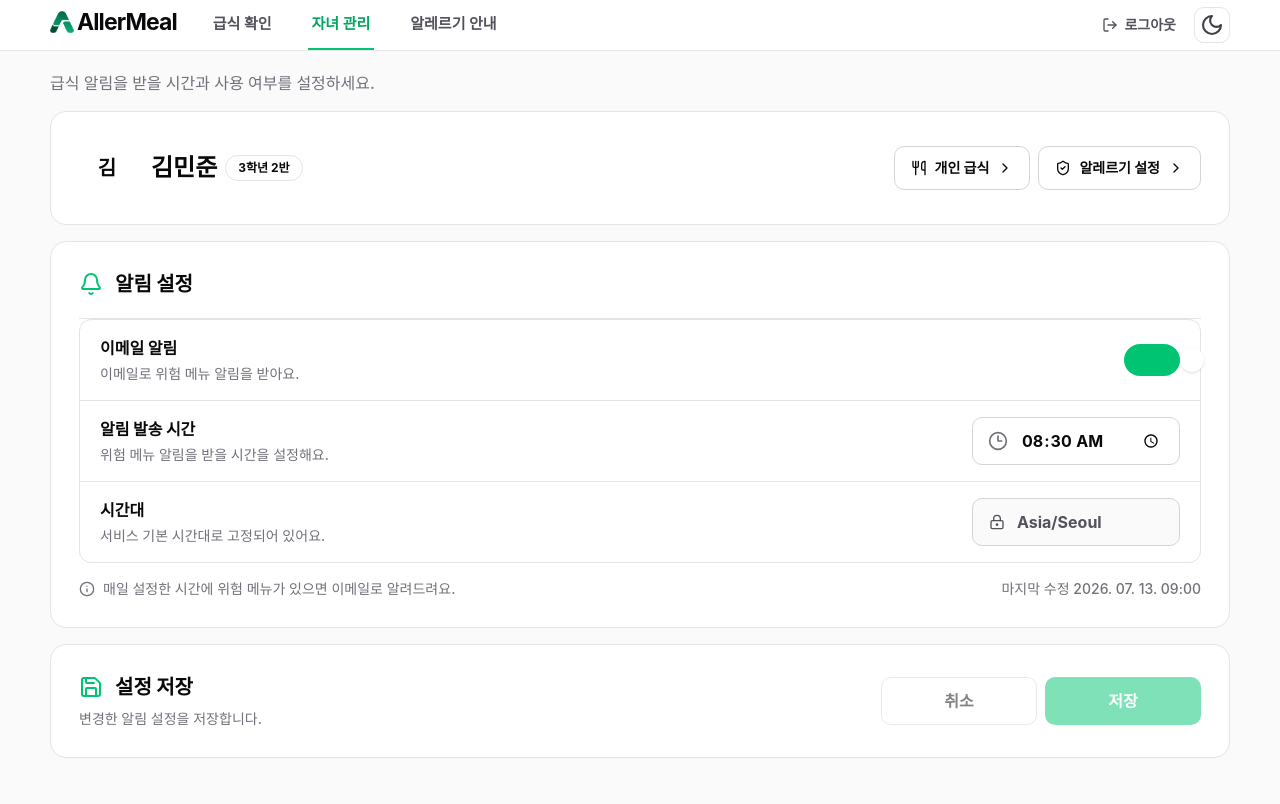
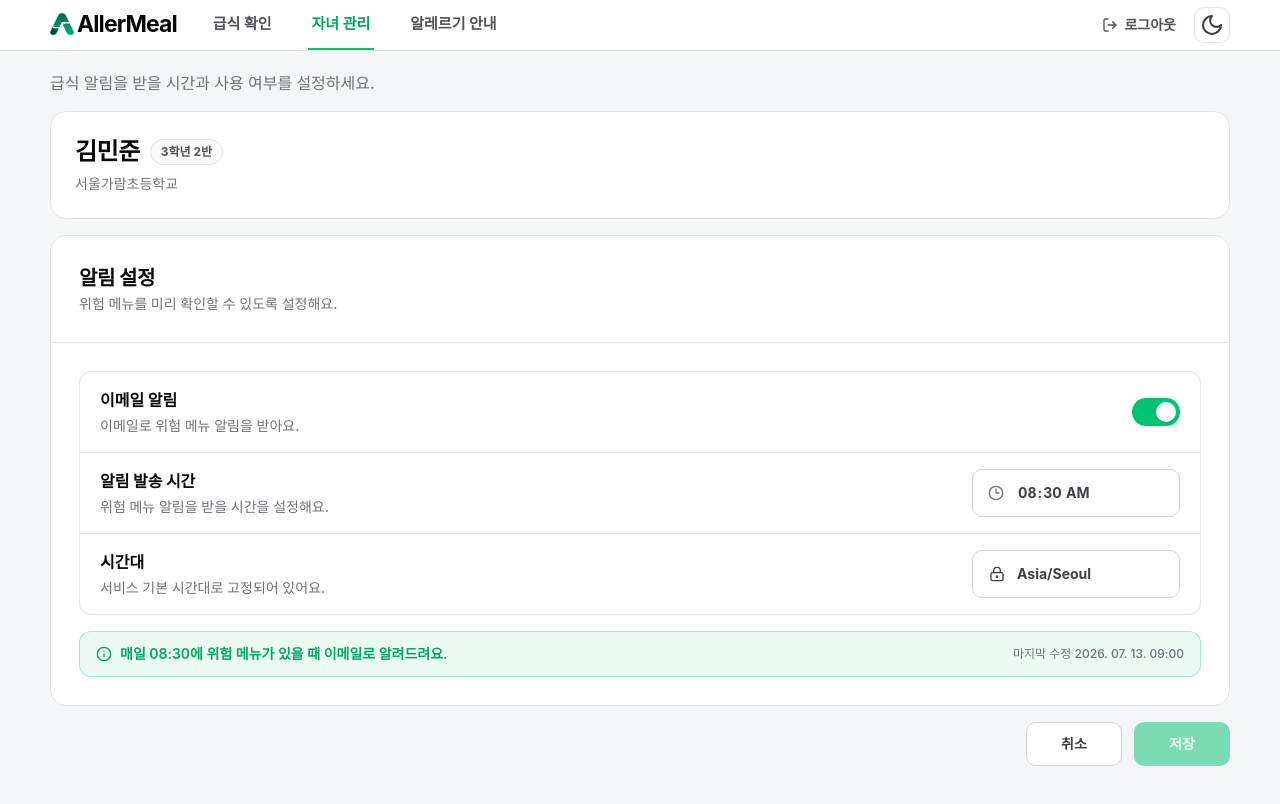
Before and after one commit to wowddok99/aller-meal-fe, a Next.js app: page /children/8f3a0000-0000-4000-8000-000000000001/notification-preference in a window 1280 px wide. Shown: the top 804 px of the page. Built offline with nearby package versions, Linux system fonts and the light colour scheme; a web font is replaced by a local one.

Commit message:
feat: 알림 설정 화면 사용성 개선
- 알림 수신 설정의 자녀 정보와 입력 컨트롤을 정리
- 저장 및 미저장 변경 이탈 흐름을 추가
- 공통 헤더 로고 정렬을 조정

```diff
--- a/src/components/member/child-notification-preference-form.tsx
+++ b/src/components/member/child-notification-preference-form.tsx
@@ -2,25 +2,22 @@
 
 import {
   AlertTriangle,
-  Bell,
   CheckCircle2,
-  ChevronRight,
   Clock3,
   Info,
   LoaderCircle,
   LockKeyhole,
   RefreshCw,
-  Save,
-  ShieldCheck,
-  Utensils,
 } from "lucide-react";
 import Link from "next/link";
+import { useRouter } from "next/navigation";
 import { useCallback, useEffect, useMemo, useState } from "react";
 import {
   ChildNotificationPreference,
   ChildProfile,
   getChild,
   getChildNotificationPreference,
+  getSchool,
   MemberApiError,
   updateChildNotificationPreference,
 } from "@/lib/member-api";
@@ -60,7 +57,9 @@ function formatDateTime(value?: string) {
 }
 
 export function ChildNotificationPreferenceForm({ childId }: { childId: string }) {
+  const router = useRouter();
   const [child, setChild] = useState<ChildProfile | null>(null);
+  const [schoolName, setSchoolName] = useState("");
   const [preference, setPreference] = useState<ChildNotificationPreference | null>(null);
   const [form, setForm] = useState<FormValue>({ emailEnabled: false, notificationTime: DEFAULT_TIME });
   const [saved, setSaved] = useState<FormValue>({ emailEnabled: false, notificationTime: DEFAULT_TIME });
@@ -69,6 +68,7 @@ export function ChildNotificationPreferenceForm({ childId }: { childId: string }
   const [saving, setSaving] = useState(false);
   const [saveError, setSaveError] = useState("");
   const [notice, setNotice] = useState("");
+  const [leaveConfirmOpen, setLeaveConfirmOpen] = useState(false);
 
   const load = useCallback(async () => {
     setLoading(true);
@@ -76,6 +76,12 @@ export function ChildNotificationPreferenceForm({ childId }: { childId: string }
     try {
       const profile = await getChild(childId);
       setChild(profile);
+      try {
+        const school = await getSchool(profile.schoolId);
+        setSchoolName(school.name);
+      } catch {
+        setSchoolName("");
+      }
       try {
         const result = await getChildNotificationPreference(childId);
         const next = {
@@ -112,14 +118,18 @@ export function ChildNotificationPreferenceForm({ childId }: { childId: string }
     [form, saved],
   );
 
+  useEffect(() => {
+    if (!dirty) return;
+    const preventUnload = (event: BeforeUnloadEvent) => {
+      event.preventDefault();
+      event.returnValue = "";
+    };
+    window.addEventListener("beforeunload", preventUnload);
+    return () => window.removeEventListener("beforeunload", preventUnload);
+  }, [dirty]);
+
   function updateForm(next: Partial<FormValue>) {
     setForm((current) => ({ ...current, ...next }));
-    setSaveError("");
-    setNotice("");
-  }
-
-  function reset() {
-    setForm(saved);
     setSaveError("");
     setNotice("");
   }
@@ -156,6 +166,27 @@ export function ChildNotificationPreferenceForm({ childId }: { childId: string }
     }
   }
 
+  function requestLeave() {
+    if (dirty) {
+      setLeaveConfirmOpen(true);
+      return;
+    }
+    navigateAway();
+  }
+
+  function leaveWithoutSaving() {
+    setLeaveConfirmOpen(false);
+    navigateAway();
+  }
+
+  function navigateAway() {
+    if (window.history.length > 1) {
+      router.back();
+      return;
+    }
+    router.push(`/children/${childId}`);
+  }
+
   if (loading) {
     return (
       <div className="mx-auto flex min-h-80 max-w-[1220px] items-center justify-center px-5 text-sm font-bold text-zinc-500">
@@ -186,59 +217,73 @@ export function ChildNotificationPreferenceForm({ childId }: { childId: string }
 
   if (!child) return null;
 
+  const notificationSummary = form.emailEnabled
+    ? `매일 ${form.notificationTime}에 위험 메뉴가 있을 때 이메일로 알려드려요.`
+    : "이메일 알림이 꺼져 있어요. 켜면 위험 메뉴를 미리 알려드릴게요.";
+
   return (
     <div className="mx-auto flex w-full max-w-[1220px] flex-col gap-4 px-5 pb-12 pt-5">
+      <h1 className="sr-only">알림 설정</h1>
       <p className="text-base font-medium leading-6 text-zinc-500 dark:text-zinc-400">급식 알림을 받을 시간과 사용 여부를 설정하세요.</p>
 
-      <section className="flex flex-col gap-5 rounded-2xl border border-zinc-200 bg-white p-5 md:p-7 lg:flex-row lg:items-center lg:justify-between dark:border-zinc-800 dark:bg-[#101419]">
-        <div className="flex items-center gap-4">
-          <span className="flex h-14 w-14 shrink-0 items-center justify-center rounded-full bg-mint-50 text-xl font-extrabold text-mint-700 dark:bg-mint-950/30 dark:text-mint-300">{child.name.slice(0, 1)}</span>
-          <div>
-            <div className="flex flex-wrap items-center gap-2">
-              <h1 className="text-2xl font-extrabold">{child.name}</h1>
-              <span className="rounded-full border border-zinc-200 px-3 py-1 text-xs font-bold dark:border-zinc-700">{child.grade}학년 {child.classNumber}반</span>
-            </div>
+      <section className="rounded-2xl border border-zinc-200 bg-white p-5 md:p-6 dark:border-zinc-800 dark:bg-[#101419]">
+        <div>
+          <div className="flex flex-wrap items-center gap-2.5">
+            <h2 className="text-2xl font-extrabold tracking-[-0.02em]">{child.name}</h2>
+            <span className="rounded-full border border-zinc-200 bg-zinc-50 px-2.5 py-1 text-xs font-bold text-zinc-600 dark:border-zinc-700 dark:bg-zinc-900 dark:text-zinc-300">{child.grade}학년 {child.classNumber}반</span>
           </div>
-        </div>
-        <div className="flex flex-col gap-2 sm:flex-row">
-          <Link href={`/children/${childId}/meals`} className="inline-flex h-11 items-center justify-center gap-2 rounded-[10px] border border-zinc-300 px-4 text-sm font-bold dark:border-zinc-700"><Utensils className="h-4 w-4" /> 개인 급식 <ChevronRight className="h-4 w-4" /></Link>
-          <Link href={`/children/${childId}/allergens`} className="inline-flex h-11 items-center justify-center gap-2 rounded-[10px] border border-zinc-300 px-4 text-sm font-bold dark:border-zinc-700"><ShieldCheck className="h-4 w-4" /> 알레르기 설정 <ChevronRight className="h-4 w-4" /></Link>
+          {schoolName && <p className="mt-1.5 text-sm font-medium text-zinc-500 dark:text-zinc-400">{schoolName}</p>}
         </div>
       </section>
 
       {notice && <div role="status" className="flex items-center gap-2 rounded-xl border border-mint-200 bg-mint-50 px-4 py-3 text-sm font-bold text-mint-700 dark:border-mint-900 dark:bg-mint-950/30 dark:text-mint-300"><CheckCircle2 className="h-4 w-4" /> {notice}</div>}
 
-      <section className="rounded-2xl border border-zinc-200 bg-white p-5 md:p-7 dark:border-zinc-800 dark:bg-[#101419]">
-        <div className="flex items-center gap-3 border-b border-zinc-200 pb-5 dark:border-zinc-800">
-          <Bell className="h-6 w-6 text-mint-500" /><h2 className="text-xl font-extrabold">알림 설정</h2>
+      <section className="overflow-hidden rounded-2xl border border-zinc-200 bg-white dark:border-zinc-800 dark:bg-[#101419]">
+        <div className="border-b border-zinc-200 p-5 md:p-7 dark:border-zinc-800">
+          <div><h2 className="text-xl font-extrabold tracking-[-0.02em]">알림 설정</h2><p className="mt-0.5 text-sm font-medium text-zinc-500 dark:text-zinc-400">위험 메뉴를 미리 확인할 수 있도록 설정해요.</p></div>
         </div>
-        <div className="divide-y divide-zinc-200 rounded-xl border border-zinc-200 dark:divide-zinc-800 dark:border-zinc-800">
+        <div className="p-5 md:p-7">
+        <div className="divide-y divide-zinc-200 overflow-hidden rounded-xl border border-zinc-200 dark:divide-zinc-800 dark:border-zinc-800">
           <div className="flex min-h-20 items-center justify-between gap-5 p-4 md:px-5">
             <div><h3 className="font-extrabold">이메일 알림</h3><p className="mt-1 text-sm font-medium text-zinc-500">이메일로 위험 메뉴 알림을 받아요.</p></div>
-            <button type="button" role="switch" aria-checked={form.emailEnabled} aria-label="이메일 알림 사용" onClick={() => updateForm({ emailEnabled: !form.emailEnabled })} disabled={saving} className={`relative h-8 w-14 shrink-0 rounded-full transition-colors ${form.emailEnabled ? "bg-mint-500" : "bg-zinc-300 dark:bg-zinc-700"}`}><span className={`absolute top-1 h-6 w-6 rounded-full bg-white shadow transition-transform ${form.emailEnabled ? "translate-x-7" : "translate-x-1"}`} /></button>
+            <button type="button" role="switch" aria-checked={form.emailEnabled} aria-label="이메일 알림 사용" onClick={() => updateForm({ emailEnabled: !form.emailEnabled })} disabled={saving} className={`relative h-7 w-12 shrink-0 rounded-full transition-colors focus:outline-none focus-visible:ring-2 focus-visible:ring-mint-500 focus-visible:ring-offset-2 disabled:cursor-not-allowed disabled:opacity-50 ${form.emailEnabled ? "bg-mint-500" : "bg-zinc-300 dark:bg-zinc-700"}`}><span className={`absolute left-1 top-1 h-5 w-5 rounded-full bg-white shadow-sm transition-transform ${form.emailEnabled ? "translate-x-5" : "translate-x-0"}`} /></button>
           </div>
           <label className="flex min-h-20 flex-col justify-between gap-3 p-4 md:flex-row md:items-center md:px-5">
             <span><span className="block font-extrabold">알림 발송 시간</span><span className="mt-1 block text-sm font-medium text-zinc-500">위험 메뉴 알림을 받을 시간을 설정해요.</span></span>
-            <span className="relative block w-full md:w-52"><Clock3 className="pointer-events-none absolute left-4 top-1/2 h-5 w-5 -translate-y-1/2 text-zinc-500" /><input type="time" value={form.notificationTime} onChange={(event) => updateForm({ notificationTime: event.target.value })} disabled={saving || !form.emailEnabled} required className="h-12 w-full rounded-[10px] border border-zinc-300 bg-transparent pl-12 pr-4 font-bold outline-none focus:border-mint-500 focus:ring-2 focus:ring-mint-500/20 disabled:cursor-not-allowed disabled:opacity-50 dark:border-zinc-700" /></span>
+            <span className="relative block w-full md:w-52"><Clock3 className="pointer-events-none absolute left-4 top-1/2 h-4 w-4 -translate-y-1/2 text-zinc-500" /><input type="time" value={form.notificationTime} onChange={(event) => updateForm({ notificationTime: event.target.value })} disabled={saving || !form.emailEnabled} required className="h-12 w-full appearance-none rounded-[10px] border border-zinc-300 bg-white pl-11 pr-4 text-sm font-bold text-zinc-700 outline-none focus:border-mint-500 focus:ring-2 focus:ring-mint-500/20 disabled:cursor-not-allowed disabled:opacity-50 [&::-webkit-calendar-picker-indicator]:opacity-0 dark:border-zinc-700 dark:bg-[#0b0f13] dark:text-zinc-200" /></span>
           </label>
           <div className="flex min-h-20 flex-col justify-between gap-3 p-4 md:flex-row md:items-center md:px-5">
             <div><h3 className="font-extrabold">시간대</h3><p className="mt-1 text-sm font-medium text-zinc-500">서비스 기본 시간대로 고정되어 있어요.</p></div>
-            <div className="flex h-12 w-full items-center gap-3 rounded-[10px] border border-zinc-300 bg-zinc-50 px-4 font-bold text-zinc-600 md:w-52 dark:border-zinc-700 dark:bg-zinc-950/50 dark:text-zinc-300"><LockKeyhole className="h-4 w-4" /> {FIXED_TIMEZONE}</div>
+            <div className="flex h-12 w-full items-center gap-3 rounded-[10px] border border-zinc-300 bg-white px-4 text-sm font-bold text-zinc-700 md:w-52 dark:border-zinc-700 dark:bg-[#0b0f13] dark:text-zinc-200"><LockKeyhole className="h-4 w-4 shrink-0" /> <span>{FIXED_TIMEZONE}</span></div>
           </div>
         </div>
-        <div className="mt-4 flex flex-col gap-3 text-sm font-medium text-zinc-500 md:flex-row md:items-center md:justify-between">
-          <p className="flex items-start gap-2"><Info className="mt-0.5 h-4 w-4 shrink-0" /> 매일 설정한 시간에 위험 메뉴가 있으면 이메일로 알려드려요.</p>
-          <p>마지막 수정 {formatDateTime(preference?.updatedAt)}</p>
+        <div className={`mt-4 flex flex-col gap-2 rounded-xl border px-4 py-3 text-sm font-semibold md:flex-row md:items-center md:justify-between ${form.emailEnabled ? "border-mint-500/30 bg-mint-500/[0.08] text-mint-600 dark:border-mint-500/30 dark:bg-mint-500/10 dark:text-mint-400" : "border-zinc-200 bg-zinc-50 text-zinc-600 dark:border-zinc-800 dark:bg-zinc-950/40 dark:text-zinc-300"}`}>
+          <p className="flex items-start gap-2"><Info className="mt-0.5 h-4 w-4 shrink-0" /> {notificationSummary}</p>
+          <p className="shrink-0 text-xs font-medium text-zinc-500 dark:text-zinc-400">마지막 수정 {formatDateTime(preference?.updatedAt)}</p>
+        </div>
         </div>
       </section>
 
-      <section className="flex flex-col gap-5 rounded-2xl border border-zinc-200 bg-white p-5 md:flex-row md:items-center md:justify-between md:p-7 dark:border-zinc-800 dark:bg-[#101419]">
-        <div><div className="flex items-center gap-3"><Save className="h-6 w-6 text-mint-500" /><h2 className="text-xl font-extrabold">설정 저장</h2></div><p className="mt-2 text-sm font-medium text-zinc-500">변경한 알림 설정을 저장합니다.</p>{saveError && <p role="alert" className="mt-2 flex items-center gap-2 text-sm font-bold text-red-600 dark:text-red-400"><AlertTriangle className="h-4 w-4" /> {saveError}</p>}</div>
-        <div className="grid grid-cols-2 gap-2 md:min-w-80">
-          <button type="button" onClick={reset} disabled={saving || !dirty} className="h-12 rounded-[10px] border border-zinc-300 px-6 font-bold disabled:cursor-not-allowed disabled:opacity-50 dark:border-zinc-700">취소</button>
-          <button type="button" onClick={() => void save()} disabled={saving || !dirty} className="inline-flex h-12 items-center justify-center gap-2 rounded-[10px] bg-mint-500 px-8 font-extrabold text-white disabled:cursor-not-allowed disabled:opacity-50">{saving && <LoaderCircle className="h-4 w-4 animate-spin" />}{saving ? "저장 중" : "저장"}</button>
+      {saveError && <p role="alert" className="flex items-center gap-2 text-sm font-bold text-red-600 dark:text-red-400"><AlertTriangle className="h-4 w-4" /> {saveError}</p>}
+      <div className="flex justify-end">
+        <div className="grid w-full grid-cols-2 gap-3 md:flex md:w-auto">
+          <button type="button" onClick={requestLeave} disabled={saving} className="inline-flex h-11 w-full items-center justify-center rounded-[10px] border border-zinc-300 bg-white px-5 text-sm font-bold text-zinc-700 disabled:cursor-not-allowed disabled:opacity-50 md:w-24 dark:border-zinc-700 dark:bg-[#101419] dark:text-zinc-200">취소</button>
+          <button type="button" onClick={() => void save()} disabled={saving || !dirty} className="inline-flex h-11 w-full items-center justify-center gap-2 rounded-[10px] bg-mint-500 px-5 text-sm font-extrabold text-white disabled:cursor-not-allowed disabled:opacity-50 md:w-24">{saving && <LoaderCircle className="h-4 w-4 animate-spin" />}{saving ? "저장 중" : "저장"}</button>
         </div>
-      </section>
+      </div>
+
+      {leaveConfirmOpen && (
+        <div className="fixed inset-0 z-50 flex items-center justify-center bg-black/35 p-5" role="presentation">
+          <section role="alertdialog" aria-modal="true" aria-labelledby="leave-confirm-title" aria-describedby="leave-confirm-description" className="w-full max-w-sm rounded-2xl border border-zinc-200 bg-white p-6 shadow-xl shadow-black/10 dark:border-zinc-800 dark:bg-[#101419] dark:shadow-black/30">
+            <h2 id="leave-confirm-title" className="text-lg font-extrabold tracking-[-0.02em]">변경 사항을 저장하지 않고 나갈까요?</h2>
+            <p id="leave-confirm-description" className="mt-2 text-sm font-medium leading-6 text-zinc-500 dark:text-zinc-400">저장하지 않은 알림 설정은 반영되지 않습니다.</p>
+            <div className="mt-6 grid grid-cols-2 gap-3">
+              <button type="button" onClick={leaveWithoutSaving} className="h-11 rounded-[10px] border border-zinc-300 bg-white px-4 text-sm font-bold text-zinc-700 dark:border-zinc-700 dark:bg-[#101419] dark:text-zinc-200">나가기</button>
+              <button type="button" onClick={() => setLeaveConfirmOpen(false)} className="h-11 rounded-[10px] bg-mint-500 px-4 text-sm font-extrabold text-white">계속 편집</button>
+            </div>
+          </section>
+        </div>
+      )}
     </div>
   );
 }
--- a/src/components/member/member-shell.tsx
+++ b/src/components/member/member-shell.tsx
@@ -33,11 +33,11 @@ export function MemberShell({ children }: { children: React.ReactNode }) {
   }
 
   return (
-    <main className="min-h-[100dvh] overflow-x-hidden bg-zinc-50 text-zinc-950 dark:bg-canvas dark:text-zinc-50">
+    <main className="min-h-[100dvh] overflow-x-hidden bg-[#f4f6f8] text-zinc-950 dark:bg-canvas dark:text-zinc-50">
       <header className="border-b border-zinc-200 bg-white dark:border-zinc-900 dark:bg-[#06080b]">
         <nav className="mx-auto flex h-[50px] w-full max-w-[1220px] items-center justify-between px-5">
           <div className="flex h-full items-center gap-8">
-            <Link href="/" aria-label="AllerMeal 홈"><AllerMealLogo variant="full" /></Link>
+            <Link href="/" aria-label="AllerMeal 홈"><AllerMealLogo variant="full" className="relative top-[2px]" /></Link>
             <div className="hidden h-full items-center gap-8 md:flex">
               {links.map((link) => {
                 const active = link.href === "/children" ? pathname.startsWith("/children") : pathname === link.href;
--- a/src/components/public/public-page-index.tsx
+++ b/src/components/public/public-page-index.tsx
@@ -119,10 +119,10 @@ const pageLinks = [
     id: "11",
     title: "11_11_notification_preference",
     label: "알림 설정",
-    description: "자녀별 급식 알림 시간과 수신 여부를 설정하는 화면입니다.",
+    description: "상세 리뷰를 마치고 확정된 알림 설정 화면입니다.",
     href: "/children/preview/notification-preference",
-    status: "리뷰 필요",
-    icon: ClipboardCheck,
+    status: "완료",
+    icon: CheckCircle2,
   },
   {
     id: "12",
--- a/src/components/public/public-page-shell.tsx
+++ b/src/components/public/public-page-shell.tsx
@@ -20,7 +20,7 @@ export function PublicPageShell({ children, showHeader = true }: PublicPageShell
               className="flex shrink-0 items-center transition-opacity hover:opacity-90 active:opacity-80"
               aria-label="AllerMeal 홈"
             >
-              <AllerMealLogo variant="full" />
+              <AllerMealLogo variant="full" className="relative top-[2px]" />
             </Link>
 
             <PublicNavLinks />
```
